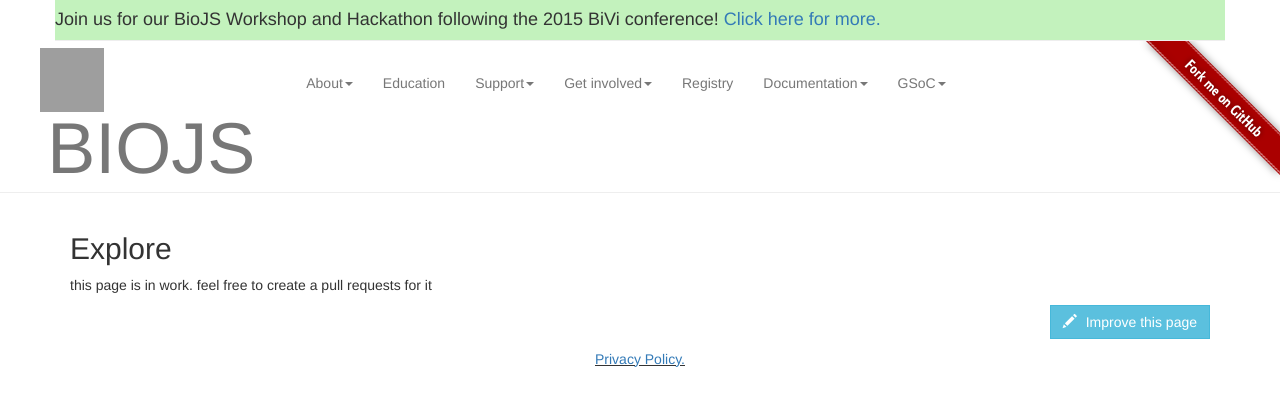
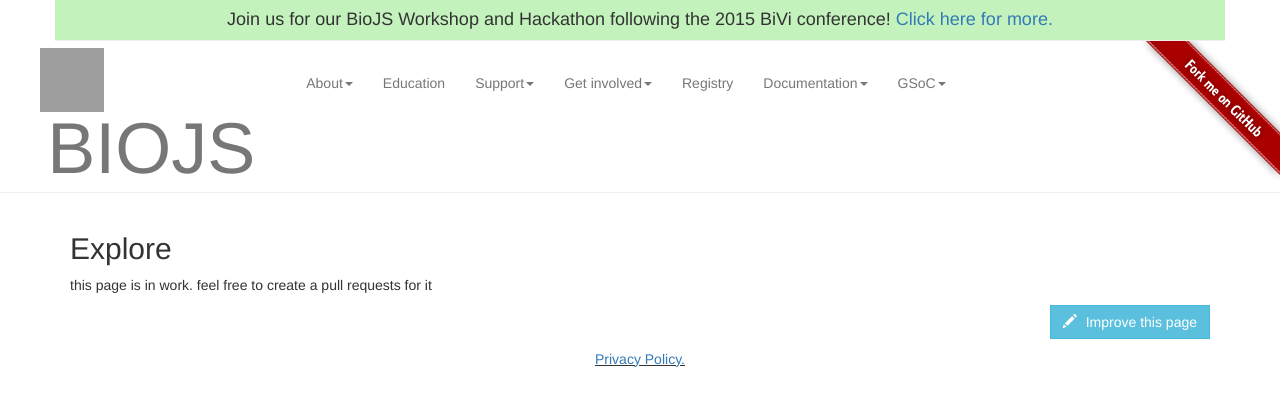
Before and after one commit to biojs/biojs.net, a Jekyll site: the page built from explore.md, in a window 1280 px wide. Shown: the top 406 px of the page. Built offline with Jekyll 4.4.1, drawn with Linux system fonts in a browser that asks for light colours; nearby versions of some CDN libraries; grey boxes are pictures that could not be loaded.

Commit message:
Banner background not working.

```diff
--- a/css/custom.css
+++ b/css/custom.css
@@ -3,8 +3,13 @@
 */
 
 #banner {
-    background-color: #C3F2BD;
+
+    background: #C3F2BD;
     border-bottom: 1px solid #eee;
+}
+
+#banner h4 {
+    text-align: center;
 }
 
 /*
```
